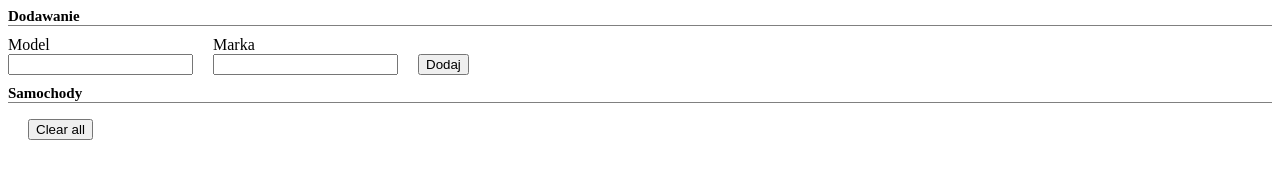
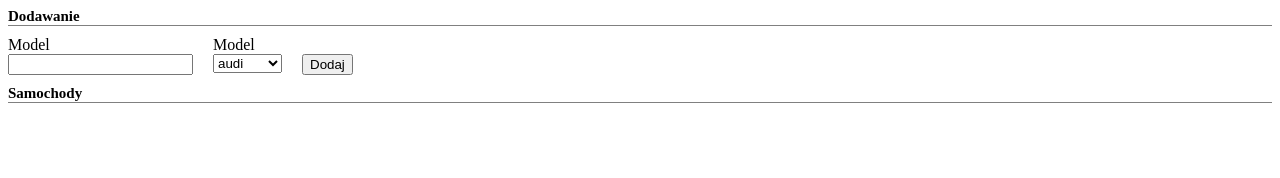
Before and after one commit to Kraudia/NAJ, a plain HTML site: page Exam/index.html in a window 1280 px wide. Drawn offline with Linux system fonts and the light colour scheme.

Commit message:
add selectModel in Exam

```diff
--- a/Exam/index.html
+++ b/Exam/index.html
@@ -19,9 +19,10 @@
 			    </div>
 
 			    <div style="float:left;margin-right:20px;">
-			        <label for="markaCar">Marka</label>
-			        <input id="markaCar" type="text" value=""></input>
-			    </div>
+                	<label>Model</label>
+                	<select id="models"></select>
+            	</div>
+
 
 			    <div>
 			    	<label>&nbsp;</label>
@@ -35,13 +36,10 @@
 			        <ul id="carList"></ul>
 			    </div>
 	        </div>
-	    </div>
-    </div>
-
-        <span id="leftTasks"></span>
-        <button id="clearTasks">Clear all</button>
+    	</div>
 	</body>
 
+	<script type="text/javascript" src="js/models.js"></script>
 	<script type="text/javascript" src="js/templates.js"></script>
 	<script type="text/javascript" src="js/readDOM.js"></script>
     <script type="text/javascript" src="js/index.js"></script>
--- /dev/null
+++ b/Exam/js/models.js
@@ -0,0 +1,21 @@
+window.addEventListener('DOMContentLoaded', function () {
+
+    var models = [
+        "audi",
+        "polonez",
+        "fiat",
+        "BMW",
+        "inny"
+    ];
+
+    function addModelToSelect(select, model) {
+        var option = document.createElement('option');
+        option.text = model;
+        select.appendChild(option);
+    }
+
+    var modelsSelect = document.querySelector('#models');
+    models.forEach(function(model) {
+        addModelToSelect(modelsSelect, model);
+    });
+});
--- a/Exam/js/readDOM.js
+++ b/Exam/js/readDOM.js
@@ -1,10 +1,10 @@
 function readCar() {
     var modelCar = document.querySelector('#modelCar');
-    var markaCar = document.querySelector('#markaCar');
+    var modelCarSelect = document.querySelector('#models');
 
     return {
         model: modelCar.value,
-        marka: markaCar.value,
+        marka: modelCarSelect.value,
     };
 }
 
```
